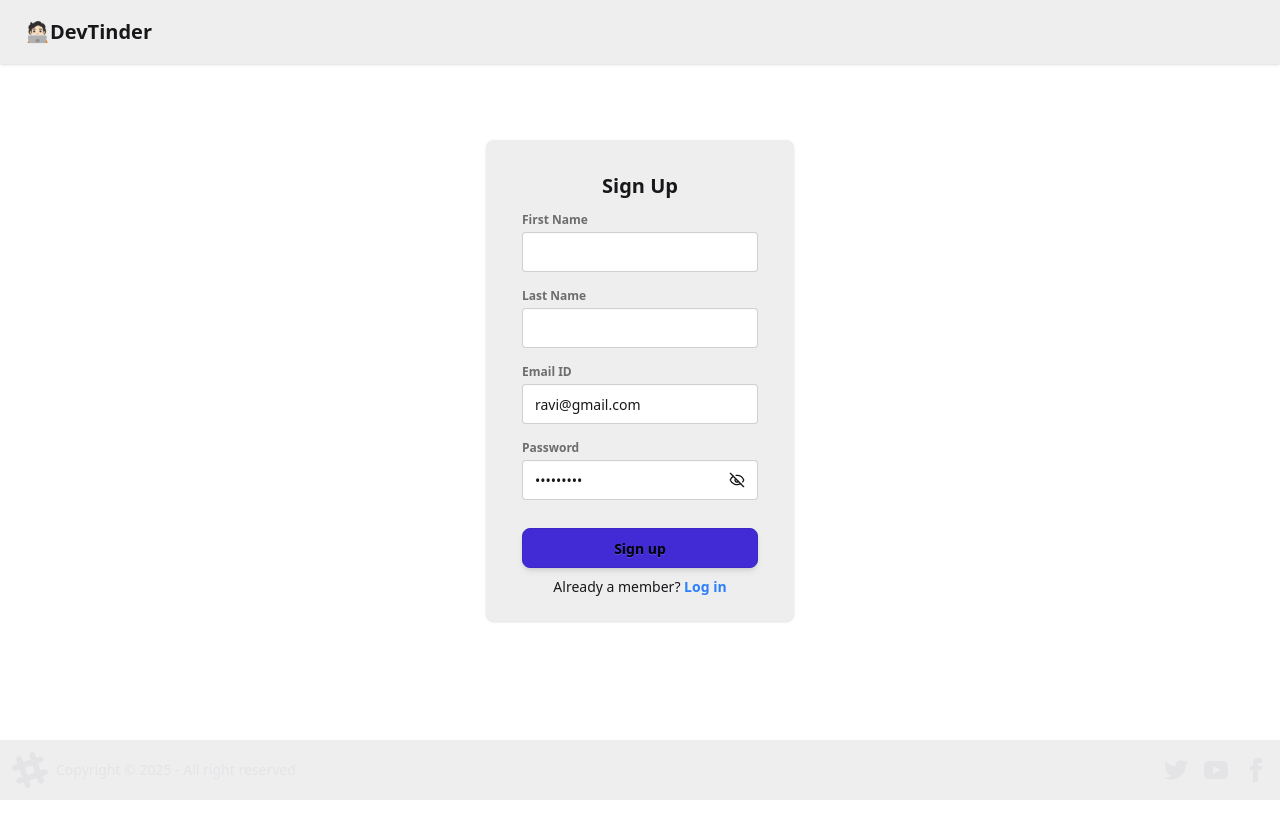
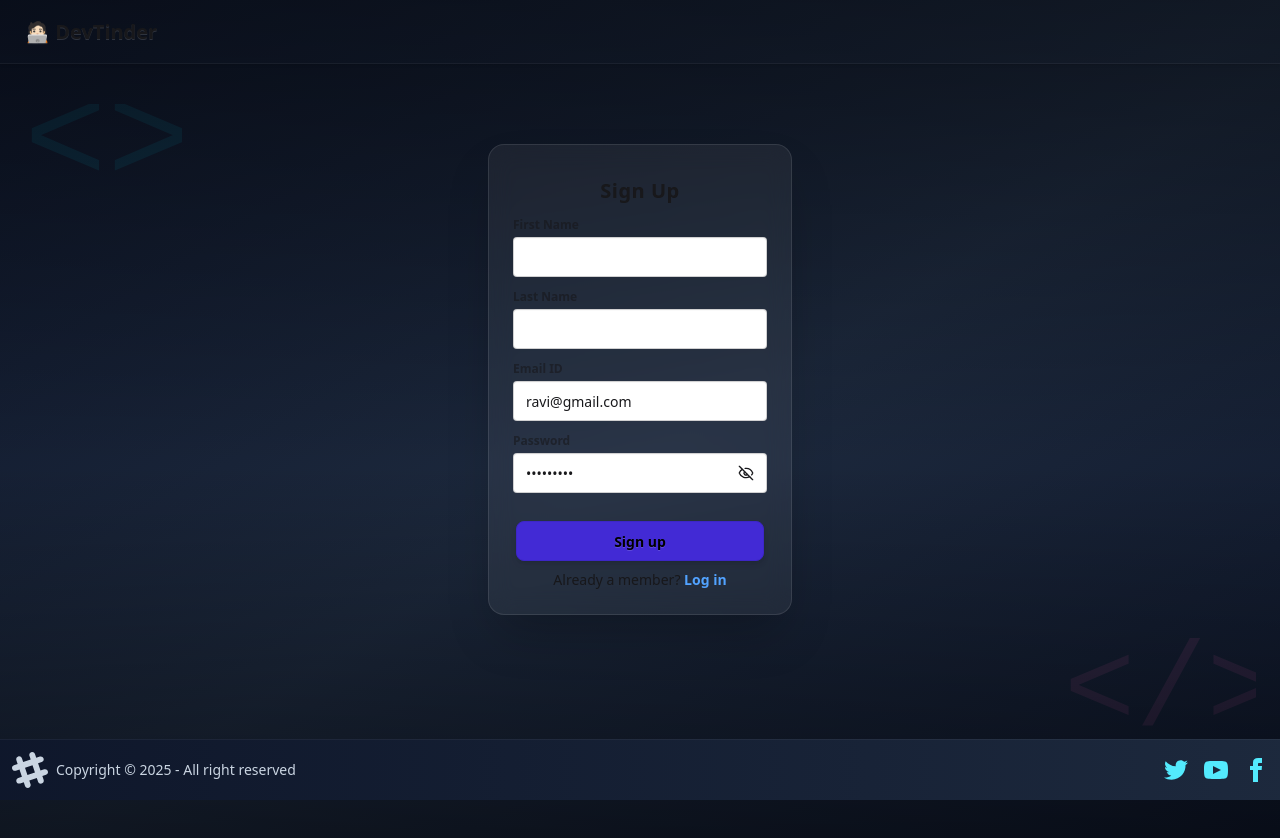
Before and after one commit to adityajjwala13/devTinder-web, a React app: page /login in a window 1280 px wide. Shown: the top 838 px of the page. Before the commit the page ends 800 px from the top, so only its background shows below. Built offline with nearby package versions, Linux system fonts and the light colour scheme; no server answers; the HTML template or start-up script is replaced by a standard one.

Commit message:
Enhance UI and improve user experience across components; refactor profile handling, add error validation, and update styles for better accessibility

```diff
--- a/src/Components/Body.jsx
+++ b/src/Components/Body.jsx
@@ -10,6 +10,7 @@ import { addUser } from "../utils/userSlice";
 const Body = () => {
   const dispatch = useDispatch();
   const navigate = useNavigate();
+  useEffect(() => {
     const fetchUser = async () => {
       try {
         const res = await axios.get(BASE_URL + "/profile/view", {
@@ -21,16 +22,55 @@ const Body = () => {
         // console.log(error);
       }
     };
-  useEffect(() => {
     fetchUser();
+    // eslint-disable-next-line react-hooks/exhaustive-deps
   }, []);
+
   return (
-    <div>
+    <div className="relative min-h-screen bg-gradient-to-br from-slate-900 via-slate-800 to-slate-900">
+      {/* Decorative code glyphs */}
+      <svg
+        className="absolute left-6 top-10 opacity-5 w-48 h-48 text-cyan-400"
+        viewBox="0 0 100 100"
+        fill="none"
+        xmlns="http://www.w3.org/2000/svg"
+        aria-hidden
+      >
+        <text
+          x="0"
+          y="60"
+          fontSize="72"
+          fontFamily="monospace"
+          fill="currentColor"
+        >{`<>`}</text>
+      </svg>
+      <svg
+        className="absolute right-6 bottom-10 opacity-10 w-48 h-48 text-pink-400"
+        viewBox="0 0 100 100"
+        fill="none"
+        xmlns="http://www.w3.org/2000/svg"
+      >
+        <text
+          x="0"
+          y="48"
+          fontSize="62"
+          fontFamily="monospace"
+          fill="currentColor"
+        >{`</>`}</text>
+      </svg>
+      {/* Overlay */}
+      <div
+        className="absolute inset-0 bg-gradient-to-t from-black/50 via-transparent to-black/40 pointer-events-none"
+        aria-hidden
+      ></div>
+
+      <div className="relative z-10 min-h-screen pb-20">
         <Navbar />
         <Outlet />
         {/* This will render the child routes */}
         <Footer />
       </div>
+    </div>
   );
 };
 
--- a/src/Components/Footer.jsx
+++ b/src/Components/Footer.jsx
@@ -1,6 +1,6 @@
 const Footer = () => {
   return (
-    <footer className="footer sm:footer-horizontal bg-base-300 text-neutral-content items-center p-3 fixed bottom-0">
+    <footer className="footer sm:footer-horizontal bg-gradient-to-r from-slate-900 to-slate-800 text-slate-300 items-center p-3 fixed bottom-0 border-t border-white/5 z-10">
       <aside className="grid-flow-col items-center">
         <svg
           width="36"
@@ -16,7 +16,7 @@ const Footer = () => {
         <p>Copyright © {new Date().getFullYear()} - All right reserved</p>
       </aside>
       <nav className="grid-flow-col gap-4 md:place-self-center md:justify-self-end">
-        <a>
+        <a className="text-cyan-300 hover:text-cyan-200">
           <svg
             xmlns="http://www.w3.org/2000/svg"
             width="24"
@@ -27,7 +27,7 @@ const Footer = () => {
             <path d="M24 4.557c-.883.392-1.832.656-2.828.775 1.017-.609 1.798-1.574 2.165-2.724-.951.564-2.005.974-3.127 1.195-.897-.957-2.178-1.555-3.594-1.555-3.179 0-5.515 2.966-4.797 6.045-4.091-.205-7.719-2.165-10.148-5.144-1.29 2.213-.669 5.108 1.523 6.574-.806-.026-1.566-.247-2.229-.616-.054 2.281 1.581 4.415 3.949 4.89-.693.188-1.452.232-2.224.084.626 1.956 2.444 3.379 4.6 3.419-2.07 1.623-4.678 2.348-7.29 2.04 2.179 1.397 4.768 2.212 7.548 2.212 9.142 0 14.307-7.721 13.995-14.646.962-.695 1.797-1.562 2.457-2.549z"></path>
           </svg>
         </a>
-        <a>
+        <a className="text-cyan-300 hover:text-cyan-200">
           <svg
             xmlns="http://www.w3.org/2000/svg"
             width="24"
@@ -38,7 +38,7 @@ const Footer = () => {
             <path d="M19.615 3.184c-3.604-.246-11.631-.245-15.23 0-3.897.266-4.356 2.62-4.385 8.816.029 6.185.484 8.549 4.385 8.816 3.6.245 11.626.246 15.23 0 3.897-.266 4.356-2.62 4.385-8.816-.029-6.185-.484-8.549-4.385-8.816zm-10.615 12.816v-8l8 3.993-8 4.007z"></path>
           </svg>
         </a>
-        <a>
+        <a className="text-cyan-300 hover:text-cyan-200">
           <svg
             xmlns="http://www.w3.org/2000/svg"
             width="24"
--- a/src/Components/Login.jsx
+++ b/src/Components/Login.jsx
@@ -52,10 +52,44 @@ const Login = () => {
   };
 
   return (
-    <div className="flex justify-center my-19">
-      <div className="card bg-base-300 w-77 shadow-sm px-3">
-        <div className="card-body my-0">
-          <h2 className="card-title justify-center mt-2 text-xl font-bold">
+    <div className="relative min-h-screen flex justify-center bg-gradient-to-br from-slate-900 via-slate-800 to-slate-900">
+      <svg
+        className="absolute left-6 top-10 opacity-10 w-48 h-48 text-cyan-400"
+        viewBox="0 0 100 100"
+        fill="none"
+        xmlns="http://www.w3.org/2000/svg"
+      >
+        <text
+          x="0"
+          y="40"
+          fontSize="72"
+          fontFamily="monospace"
+          fill="currentColor"
+        >{`<>`}</text>
+      </svg>
+      <svg
+        className="absolute right-6 bottom-10 opacity-10 w-48 h-48 text-pink-400"
+        viewBox="0 0 100 100"
+        fill="none"
+        xmlns="http://www.w3.org/2000/svg"
+      >
+        <text
+          x="0"
+          y="48"
+          fontSize="62"
+          fontFamily="monospace"
+          fill="currentColor"
+        >{`</>`}</text>
+      </svg>
+
+      {/* subtle overlay to tint to DevTinder theme */}
+      <div className="absolute inset-0 bg-gradient-to-t from-black/50 via-transparent to-black/40"></div>
+
+      {/* frosted card */}
+      <div className="relative z-10 w-90 max-w-md px-7 mt-20">
+        <div className="card bg-white/6 backdrop-blur-md border border-white/10 shadow-2xl rounded-2xl">
+          <div className="card-body">
+            <h2 className="card-title justify-center mt-2 text-xl font-bold tracking-wide">
               {!alreadyMember ? "Sign Up" : "Log in"}
             </h2>
             {!alreadyMember && (
@@ -74,7 +108,7 @@ const Login = () => {
                     />
                   </label>
                 </div>
-              <div className="mt-1">
+                <div>
                   <p className="label text-xs font-bold mb-1">Last Name</p>
                   <label className="input">
                     <input
@@ -90,7 +124,7 @@ const Login = () => {
                 </div>
               </>
             )}
-          <div className="mt-1">
+            <div>
               <p className="label text-xs font-bold mb-1">Email ID</p>
               <label className="input">
                 <input
@@ -104,7 +138,7 @@ const Login = () => {
                 />
               </label>
             </div>
-          <div className="mt-1">
+            <div>
               <p className="label text-xs font-bold mb-1">Password</p>
               <label className="input">
                 <input
@@ -116,13 +150,6 @@ const Login = () => {
                     setError("");
                   }}
                 ></input>
-              {/* <button
-                type="button"
-                onClick={() => setShowPassword(!showPassword)} // 👈 toggle
-                className="ml-2 text-sm"
-              >
-                {showPassword ? "Hide" : "Show"}
-              </button> */}
                 {showPassword ? (
                   <button onClick={() => setShowPassword(false)}>
                     <Eye size={16} />
@@ -137,7 +164,7 @@ const Login = () => {
             <p className="text-red-500">{error}</p>
             <div className="card-actions justify-center mt-3">
               <button
-              className="btn btn-primary rounded-lg shadow-md hover:shadow-lg transition-shadow duration-300 text-black w-59"
+                className="btn btn-primary rounded-lg shadow-md hover:shadow-lg transition-shadow duration-300 text-black w-62"
                 onClick={!alreadyMember ? handleSignUp : handleLogin}
               >
                 {!alreadyMember ? "Sign up" : "Log in"}
@@ -148,7 +175,7 @@ const Login = () => {
                 <>
                   Not a member?{" "}
                   <button
-                  className="text-blue-500 cursor-pointer font-semibold"
+                    className="text-blue-400 cursor-pointer font-semibold"
                     onClick={() => setMember(false)}
                   >
                     Sign up
@@ -158,7 +185,7 @@ const Login = () => {
                 <>
                   Already a member?{" "}
                   <button
-                  className="text-blue-500 cursor-pointer font-semibold"
+                    className="text-blue-400 cursor-pointer font-semibold"
                     onClick={() => setMember(true)}
                   >
                     Log in
@@ -169,6 +196,7 @@ const Login = () => {
           </div>
         </div>
       </div>
+    </div>
   );
 };
 
--- a/src/Components/Navbar.jsx
+++ b/src/Components/Navbar.jsx
@@ -12,6 +12,7 @@ const Navbar = () => {
   const user = useSelector((store) => store.user);
   const navigate = useNavigate();
   const dispatch = useDispatch();
+
   const handleLogout = async () => {
     try {
       await axios.post(BASE_URL + "/logout", {}, { withCredentials: true });
@@ -26,10 +27,13 @@ const Navbar = () => {
   };
 
   return (
-    <div className="navbar bg-base-300 shadow-sm sticky top-0 z-100">
+    <div className="navbar bg-transparent shadow-sm sticky top-0 z-50 border-b border-white/5">
       <div className="flex-1">
-        <Link to="/" className="btn btn-ghost text-xl">
-          🧑🏻‍💻DevTinder
+        <Link
+          to={user ? "/" : "/login"}
+          className="btn btn-ghost text-xl hover:text-cyan-200 font-semibold"
+        >
+          🧑🏻‍💻 DevTinder
         </Link>
       </div>
       <div className="flex gap-2">
@@ -51,7 +55,7 @@ const Navbar = () => {
                     />
                   </div>
                 ) : (
-                  <div className="w-9 h-9 rounded-full bg-indigo-500 flex items-center justify-center">
+                  <div className="w-9 h-9 rounded-full bg-cyan-600 flex items-center justify-center ring-1 ring-white/10">
                     <span className="text-white font-semibold text-lg leading-none flex items-center justify-center h-full">
                       {(user.firstName?.[0] ?? "").toUpperCase()}
                       {(user.lastName?.[0] ?? "").toUpperCase()}
@@ -63,12 +67,11 @@ const Navbar = () => {
           )}
           <ul
             tabIndex={0}
-            className="menu menu-sm dropdown-content bg-base-100 rounded-box z-1 mt-3 w-52 p-2 shadow"
+            className="menu menu-sm dropdown-content bg-slate-900 text-slate-200 rounded-box z-50 mt-3 w-52 p-2 shadow-lg border border-white/5"
           >
             <li>
               <Link to="/profile" className="justify-between">
                 Profile
-                <span className="badge">New</span>
               </Link>
             </li>
             <li>
@@ -78,7 +81,9 @@ const Navbar = () => {
               <Link to="/requests">Requests</Link>
             </li>
             <li>
-              <Link onClick={handleLogout}>Logout</Link>
+              <Link onClick={handleLogout} className="text-rose-400">
+                Logout
+              </Link>
             </li>
           </ul>
         </div>
```
Also changed, not shown: src/Components/Connections.jsx (+9 -5 lines), src/Components/EditProfile.jsx (+79 -35 lines), src/Components/Requests.jsx (+13 -7 lines), src/Components/UserCard.jsx (+12 -8 lines). Lines whose indentation alone changed are shown as unchanged.
